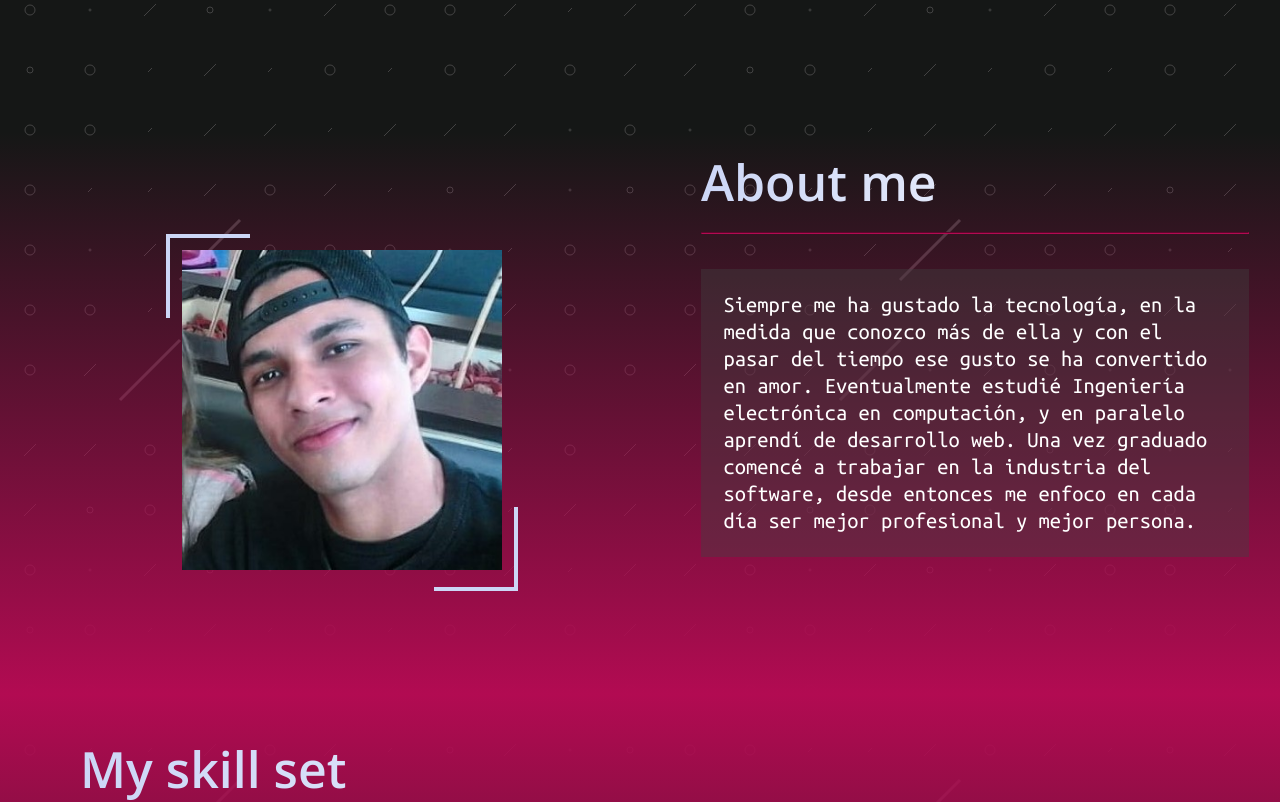
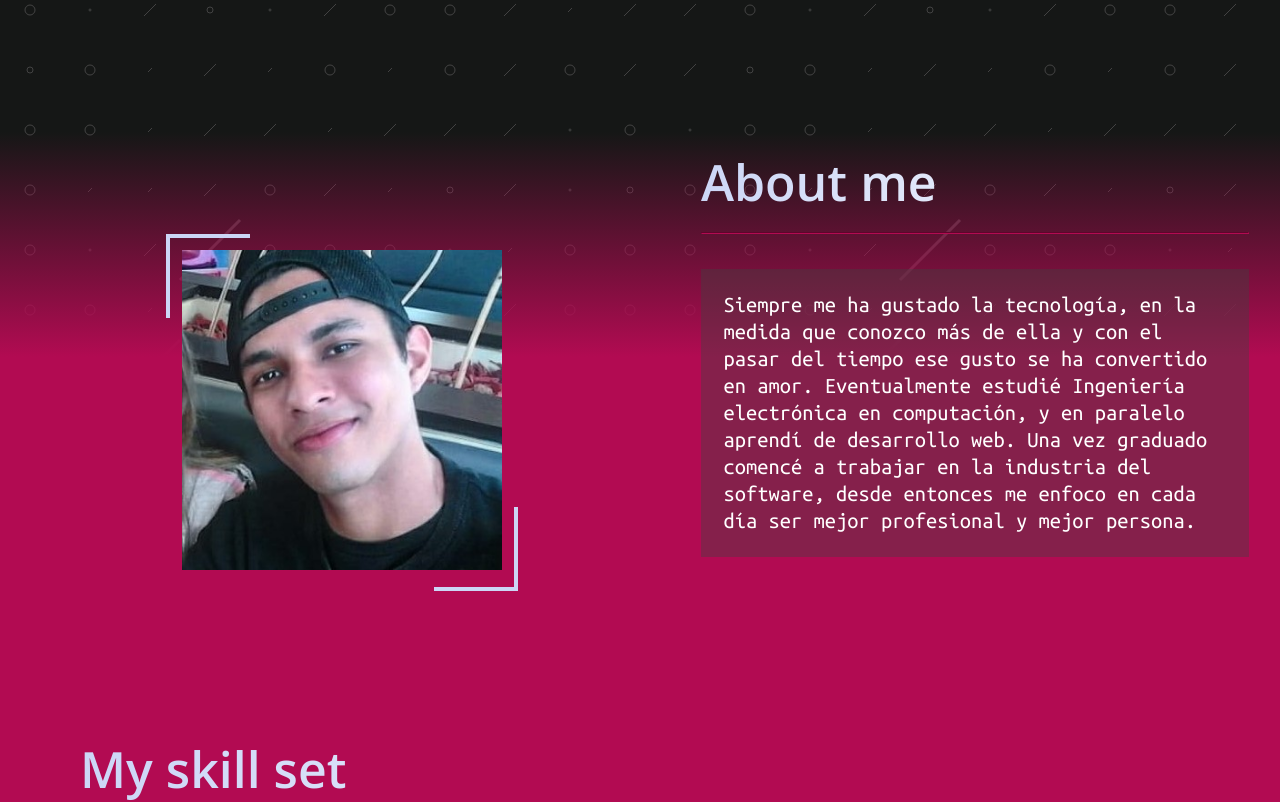
Before and after one commit to AndresJoaquinNino/my-web-site, a React (Create React App) app: page / in a window 1280 px wide. Shown: the part 700-1502 px from the top of the page. Built offline with nearby package versions, Linux system fonts and the light colour scheme; the HTML template or start-up script is replaced by a standard one.

Commit message:
changing the gradient bg

```diff
--- a/src/App.scss
+++ b/src/App.scss
@@ -47,7 +47,9 @@ body{
 }
 
 .gradient-bg{
-    background: linear-gradient(transparent,colors.$primary,transparent);
+    background: linear-gradient(0deg, rgba(0,0,0,0) 0%, rgba(178,11,82,0.5) 10%,
+     rgba(178,11,82,1) 20%, rgba(178,11,82,1) 80%,
+     rgba(178,11,82,0.5) 90%, rgba(0,0,0,0) 100%);
 }
 
 .gradient-text{
```
